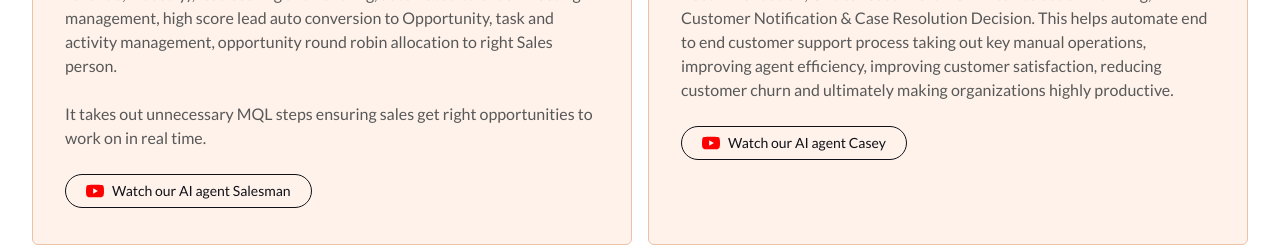
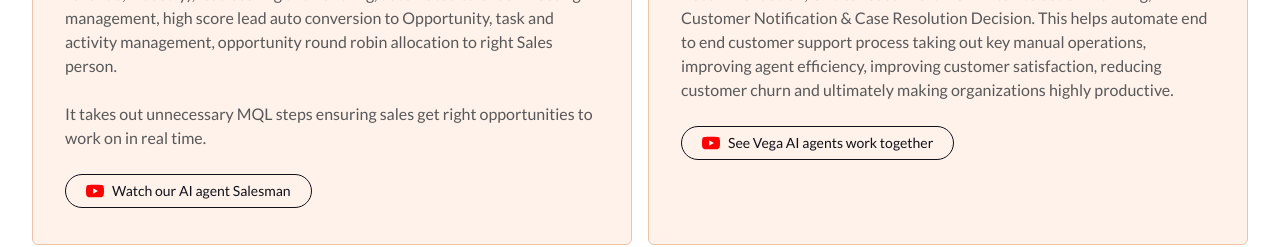
Before and after one commit to g9jangid/vega-compass, a Next.js app: page /tech-services/salesforce-crm in a window 1280 px wide. Shown: the part 2860-3107 px from the top of the page. Built offline with nearby package versions, Linux system fonts and the light colour scheme.

Commit message:
updated youtbe link

```diff
--- a/src/app/tech-services/salesforce-crm/page.js
+++ b/src/app/tech-services/salesforce-crm/page.js
@@ -113,7 +113,7 @@ export default function Home() {
           <br />
           <br />
           <Link
-            href={"https://www.youtube.com/watch?v=ElyyEk7r0Os"}
+            href={"https://www.youtube.com/watch?v=IwppQWVx3O4"}
             target="_blank"
             className="text-blackone border-blackone ff-lato text-sm border rounded-3xl inline-flex justify-center items-center py-1.5 px-5"
           >
@@ -133,7 +133,7 @@ export default function Home() {
                 fill="white"
               />
             </svg>
-            <span className="pl-2">Watch our AI agent Casey</span>
+            <span className="pl-2">See Vega AI agents work together</span>
           </Link>
         </>
       ),
--- a/src/components/HeroOne.js
+++ b/src/components/HeroOne.js
@@ -29,7 +29,7 @@ const HeroOne = ({ subhead, title, img, bg, youtubelinks, page = "" }) => {
         <span className="pl-2">Watch our AI agent Salesman</span>
       </Link>
       <Link
-        href={"https://www.youtube.com/watch?v=ElyyEk7r0Os"}
+        href={"https://www.youtube.com/watch?v=IwppQWVx3O4"}
         target="_blank"
         className="text-blackone mt-6 md:mt-0 md:ml-6 border-blackone ff-lato text-sm border rounded-3xl inline-flex justify-center items-center py-1.5 px-5"
       >
@@ -49,7 +49,7 @@ const HeroOne = ({ subhead, title, img, bg, youtubelinks, page = "" }) => {
             fill="white"
           />
         </svg>
-        <span className="pl-2">Watch our AI agent Casey</span>
+        <span className="pl-2">See Vega AI agents work together</span>
       </Link>
     </div>
   );
@@ -131,7 +131,7 @@ const HeroOne = ({ subhead, title, img, bg, youtubelinks, page = "" }) => {
           {page === "simcase" && (
             <div className="flex mt-7 text-center justify-center lg:justify-start mb-8 flex-col md:flex-row w-full md:w-auto ">
               <Link
-                href={"https://www.youtube.com/watch?v=ElyyEk7r0Os"}
+                href={"https://www.youtube.com/watch?v=IwppQWVx3O4"}
                 target="_blank"
                 className="text-blackone mt-6 md:mt-0  border-blackone ff-lato text-sm border rounded-3xl inline-flex justify-center items-center py-1.5 px-5"
               >
@@ -151,7 +151,7 @@ const HeroOne = ({ subhead, title, img, bg, youtubelinks, page = "" }) => {
                     fill="white"
                   />
                 </svg>
-                <span className="pl-2">Watch our AI agent Casey</span>
+                <span className="pl-2">See Vega AI agents work together</span>
               </Link>
             </div>
           )}
--- a/src/components/HomeSlider.js
+++ b/src/components/HomeSlider.js
@@ -31,7 +31,7 @@ const YoutubeLinks = () => (
       <span className="pl-2">Watch our AI agent Salesman</span>
     </Link>
     <Link
-      href={"https://www.youtube.com/watch?v=ElyyEk7r0Os"}
+      href={"https://www.youtube.com/watch?v=IwppQWVx3O4"}
       target="_blank"
       className="text-[#FFF7F0] mt-6 md:mt-0 md:ml-6 border-[#FFF7F0] ff-lato text-sm border rounded-3xl inline-flex justify-center items-center py-1.5 px-5 hover:text-blackone hover:bg-[#FFF7F0]"
     >
@@ -51,7 +51,7 @@ const YoutubeLinks = () => (
           fill="white"
         />
       </svg>
-      <span className="pl-2">Watch our AI agent Casey</span>
+      <span className="pl-2">See Vega AI agents work together</span>
     </Link>
   </div>
 );
```
